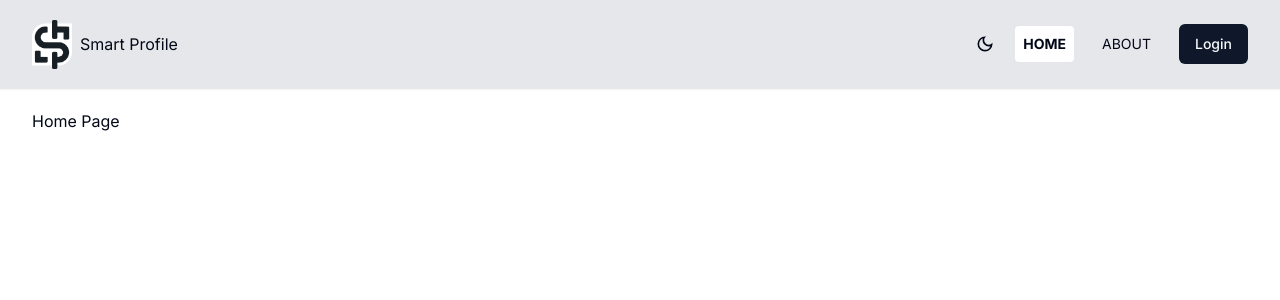
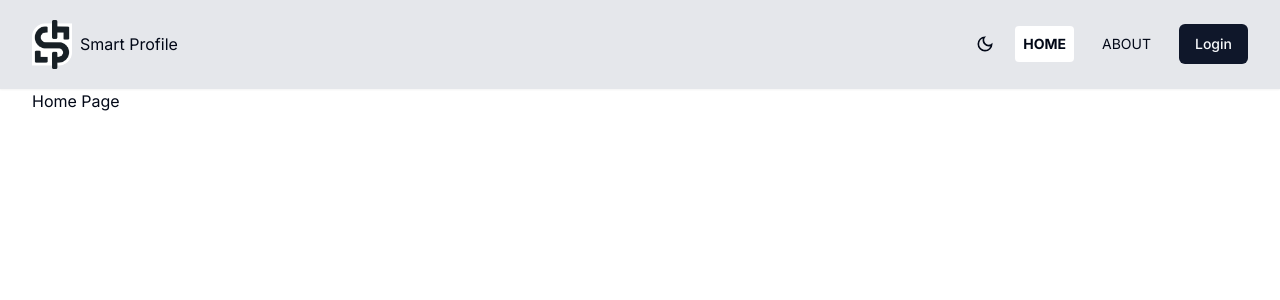
Before and after one commit to akash4797/nfcprofile, a Next.js app: page / in a window 1280 px wide. Shown: the top 300 px of the page. Built offline with nearby package versions, Linux system fonts and the light colour scheme; no server answers.

Commit message:
layout fix, new userPanel page

```diff
--- a/app/aboutus/page.tsx
+++ b/app/aboutus/page.tsx
@@ -7,7 +7,7 @@ export default function About() {
   const { status } = useSession();
   if (status === "loading") return <Loading />;
   return (
-    <div className="container">
+    <div className="container py-5">
       <div className="">
         <h1 className="text-2xl font-bold text-center uppercase">About us</h1>
       </div>
--- /dev/null
+++ b/app/userpanel/[id]/page.tsx
@@ -0,0 +1,7 @@
+"use client";
+import React from "react";
+
+export default function UserPanel({ params }: { params: { id: string } }) {
+  const { id } = params;
+  return <div className="container py-5">{id}</div>;
+}
--- a/components/landingpage/Layout.tsx
+++ b/components/landingpage/Layout.tsx
@@ -11,7 +11,7 @@ export default function Layout({ children }: { children: React.ReactNode }) {
   return (
     <div className="flex flex-col min-h-screen">
       <Header />
-      <div className="py-5">{children}</div>
+      <div className="">{children}</div>
     </div>
   );
 }
```
